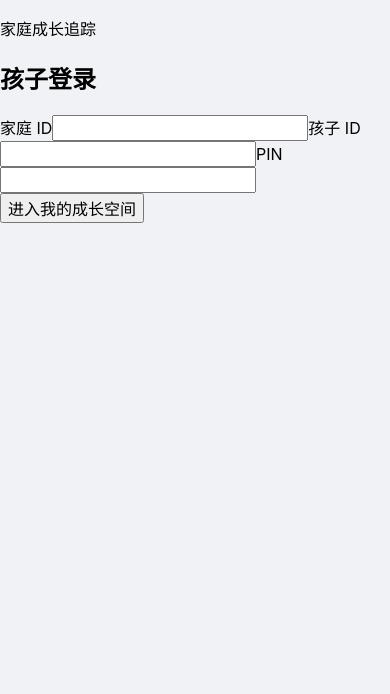
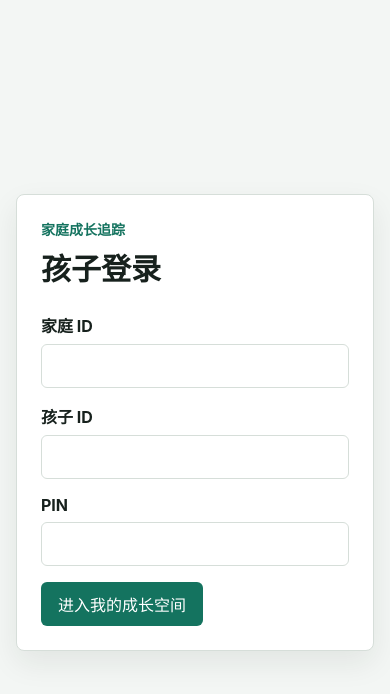
Before and after one commit to mflyn/LMS, a React (Create React App) app in the folder frontend/web/: page /child/login in a window 390 px wide. Shown: the top 694 px of the page. Built offline with nearby package versions, Linux system fonts and the light colour scheme.

Commit message:
style: finish responsive child entry

```diff
--- a/frontend/web/src/App.js
+++ b/frontend/web/src/App.js
@@ -4,6 +4,7 @@ import zhCN from 'antd/locale/zh_CN';
 import { BrowserRouter, Navigate, Outlet, Route, Routes } from 'react-router-dom';
 import './index.css';
 import './family-shell.css';
+import './child-shell.css';
 import { AuthProvider } from './contexts/AuthContext';
 import { ChildAuthProvider } from './contexts/ChildAuthContext';
 import { FamilyProvider } from './contexts/FamilyContext';
--- /dev/null
+++ b/frontend/web/src/child-shell.css
@@ -0,0 +1,259 @@
+:root {
+  --child-ink: #17211d;
+  --child-muted: #5f6f67;
+  --child-border: #d6ded9;
+  --child-surface: #ffffff;
+  --child-canvas: #f3f6f4;
+  --child-primary: #14735f;
+  --child-primary-dark: #0d5949;
+  --child-accent: #b96814;
+  --child-danger: #b42318;
+  --child-focus: #f0a83a;
+}
+
+.child-shell, .child-login-page { color: var(--child-ink); background: var(--child-canvas); }
+
+.child-shell {
+  min-height: 100vh;
+}
+
+.child-shell button,
+.child-shell input,
+.child-shell select,
+.child-shell textarea,
+.child-login-page button,
+.child-login-page input {
+  font: inherit;
+}
+
+.child-shell button:focus-visible,
+.child-shell input:focus-visible,
+.child-shell select:focus-visible,
+.child-shell textarea:focus-visible,
+.child-shell a:focus-visible,
+.child-login-page button:focus-visible,
+.child-login-page input:focus-visible {
+  outline: 3px solid var(--child-focus);
+  outline-offset: 2px;
+}
+
+.child-header {
+  min-height: 68px;
+  display: flex;
+  align-items: center;
+  padding: 12px max(24px, calc((100% - 1120px) / 2));
+  border-bottom: 1px solid var(--child-border);
+  background: var(--child-surface);
+}
+
+.child-header strong { font-size: 18px; }
+.child-eyebrow { margin: 0 0 6px; color: var(--child-primary); font-size: 14px; font-weight: 700; }
+
+.child-navigation {
+  min-height: 54px;
+  display: flex;
+  align-items: stretch;
+  gap: 4px;
+  padding: 6px max(24px, calc((100% - 1120px) / 2));
+  border-bottom: 1px solid var(--child-border);
+  background: var(--child-surface);
+}
+
+.child-navigation a {
+  min-width: 88px;
+  min-height: 42px;
+  display: grid;
+  place-items: center;
+  padding: 8px 16px;
+  border-radius: 6px;
+  color: var(--child-ink);
+  text-decoration: none;
+  font-weight: 650;
+}
+
+.child-navigation a:hover,
+.child-navigation a.is-active { color: var(--child-primary-dark); background: #e2f1ec; }
+
+.child-content {
+  width: min(100%, 1120px);
+  min-width: 0;
+  margin: 0 auto;
+  padding: 32px 24px 56px;
+}
+
+.child-page { min-width: 0; }
+.child-page-heading { display: flex; justify-content: space-between; gap: 16px; margin-bottom: 24px; }
+.child-page-heading h1 { margin: 0; font-size: 32px; line-height: 1.2; letter-spacing: 0; }
+.child-page-heading p { margin: 8px 0 0; color: var(--child-muted); line-height: 1.6; }
+.child-page h2 { margin: 0 0 14px; font-size: 20px; letter-spacing: 0; }
+.child-page h3 { margin: 0 0 6px; font-size: 17px; letter-spacing: 0; }
+
+.child-section { margin-top: 28px; padding-top: 22px; border-top: 1px solid var(--child-border); }
+.child-section-grid { display: grid; grid-template-columns: repeat(2, minmax(0, 1fr)); gap: 28px; }
+.child-empty-copy { color: var(--child-muted); }
+
+.child-task-list,
+.child-mistake-list,
+.child-reward-list { display: grid; gap: 10px; }
+
+.child-task-row,
+.child-mistake-row,
+.child-reward-row {
+  min-width: 0;
+  border: 1px solid var(--child-border);
+  border-radius: 6px;
+  background: var(--child-surface);
+}
+
+.child-task-row {
+  min-height: 64px;
+  display: grid;
+  grid-template-columns: auto minmax(0, 1fr) auto;
+  align-items: center;
+  gap: 12px;
+  padding: 12px 16px;
+  color: var(--child-ink);
+  text-decoration: none;
+}
+
+a.child-task-row:hover { border-color: #8fb8aa; background: #f8fcfa; }
+.child-task-row > span:last-child { color: var(--child-muted); font-size: 14px; }
+
+.child-dimension {
+  display: inline-flex;
+  width: fit-content;
+  padding: 3px 8px;
+  border-radius: 4px;
+  font-size: 13px;
+  font-weight: 700;
+  background: #edf2ef;
+}
+
+.child-dimension.is-moral { color: #7a3e00; background: #fff0c7; }
+.child-dimension.is-academic { color: #174b70; background: #e2f1fa; }
+.child-dimension.is-physical { color: #10604f; background: #dff1eb; }
+.child-dimension.is-artistic { color: #7a315d; background: #f8e5f1; }
+.child-dimension.is-labor { color: #59481d; background: #efead1; }
+
+.child-reminder-list,
+.child-confirmed-list,
+.child-ledger-list { margin: 0; padding: 0; list-style: none; }
+.child-reminder-list li,
+.child-confirmed-list li,
+.child-ledger-list li { padding: 12px 0; border-bottom: 1px solid var(--child-border); }
+.child-ledger-list li { display: flex; justify-content: space-between; gap: 16px; }
+.child-ledger-list strong { color: var(--child-primary-dark); }
+
+.child-resource-errors { display: grid; gap: 10px; }
+.child-resource-error { display: grid; gap: 6px; }
+.child-resource-error > strong { font-size: 14px; }
+.child-resource-error .family-data-state { padding: 12px 16px; }
+
+.child-back-link { display: inline-flex; min-height: 44px; align-items: center; color: var(--child-primary-dark); font-weight: 700; }
+.child-detail-list { display: grid; grid-template-columns: repeat(4, minmax(0, 1fr)); gap: 16px; margin: 0; }
+.child-detail-list div { min-width: 0; }
+.child-detail-list dt { color: var(--child-muted); font-size: 14px; }
+.child-detail-list dd { margin: 6px 0 0; overflow-wrap: anywhere; font-weight: 700; }
+
+.child-form { display: grid; gap: 16px; max-width: 680px; }
+.child-form label { display: grid; gap: 7px; color: var(--child-ink); font-weight: 650; }
+.child-form input,
+.child-form select,
+.child-form textarea {
+  width: 100%;
+  min-height: 44px;
+  border: 1px solid var(--child-border);
+  border-radius: 6px;
+  padding: 9px 11px;
+  color: var(--child-ink);
+  background: var(--child-surface);
+}
+.child-form textarea { min-height: 96px; resize: vertical; }
+.child-checkbox { display: flex !important; align-items: center; gap: 10px !important; }
+.child-checkbox input { width: 20px; min-height: 20px; }
+
+.child-primary-button,
+.child-secondary-button {
+  min-height: 44px;
+  width: fit-content;
+  padding: 9px 16px;
+  border: 1px solid transparent;
+  border-radius: 6px;
+  cursor: pointer;
+  font-weight: 750;
+}
+.child-primary-button { color: #fff; background: var(--child-primary); }
+.child-primary-button:hover { background: var(--child-primary-dark); }
+.child-secondary-button { color: var(--child-ink); border-color: var(--child-border); background: var(--child-surface); }
+.child-primary-button:disabled,
+.child-secondary-button:disabled { cursor: wait; opacity: 0.62; }
+.child-form-error { margin: 0; color: var(--child-danger); font-weight: 650; }
+.child-success-message { color: var(--child-primary-dark); font-weight: 750; }
+
+.child-mistake-row { display: grid; gap: 14px; padding: 18px; }
+.child-mistake-row label { display: grid; gap: 7px; font-weight: 650; }
+.child-mistake-row textarea { min-height: 88px; border: 1px solid var(--child-border); border-radius: 6px; padding: 10px; resize: vertical; }
+.child-record-heading > div { display: flex; align-items: center; gap: 8px; margin-bottom: 8px; color: var(--child-muted); }
+.child-record-heading > span { color: var(--child-muted); font-size: 14px; }
+.child-inline-actions { display: flex; flex-wrap: wrap; gap: 10px; }
+
+.child-star-balance {
+  width: fit-content;
+  min-width: 160px;
+  display: grid;
+  gap: 4px;
+  padding: 16px 20px;
+  border: 1px solid #e5c98f;
+  border-radius: 6px;
+  background: #fff8e7;
+}
+.child-star-balance span { color: #70552a; }
+.child-star-balance strong { color: #8a4b08; font-size: 32px; }
+.child-reward-row { padding: 16px; }
+.child-reward-row p { margin: 0; color: var(--child-muted); }
+
+.child-profile-grid { display: grid; grid-template-columns: repeat(3, minmax(0, 1fr)); gap: 24px; margin-bottom: 32px; }
+.child-profile-section { min-width: 0; padding-top: 16px; border-top: 1px solid var(--child-border); }
+.child-profile-section ul { margin: 0; padding-left: 20px; }
+.child-profile-section p { color: var(--child-muted); }
+
+.child-login-page { min-height: 100vh; display: grid; place-items: center; padding: 24px; }
+.child-login-panel {
+  width: min(100%, 460px);
+  padding: 32px;
+  border: 1px solid var(--child-border);
+  border-radius: 8px;
+  background: var(--child-surface);
+  box-shadow: 0 12px 30px rgba(23, 33, 29, 0.08);
+}
+.child-login-panel h1 { margin: 0; font-size: 30px; letter-spacing: 0; }
+.child-login-panel .child-form { margin-top: 24px; }
+
+@media (max-width: 767px) {
+  .child-header { min-height: 62px; padding: 10px 16px; }
+  .child-navigation {
+    position: fixed;
+    z-index: 20;
+    right: 0;
+    bottom: 0;
+    left: 0;
+    min-height: 66px;
+    display: grid;
+    grid-template-columns: repeat(4, minmax(0, 1fr));
+    gap: 0;
+    padding: 6px max(8px, env(safe-area-inset-right)) max(6px, env(safe-area-inset-bottom)) max(8px, env(safe-area-inset-left));
+    border-top: 1px solid var(--child-border);
+    border-bottom: 0;
+    box-shadow: 0 -4px 14px rgba(23, 33, 29, 0.08);
+  }
+  .child-navigation a { min-width: 0; min-height: 48px; padding: 8px 4px; }
+  .child-content { padding: 24px 16px 96px; }
+  .child-page-heading h1 { font-size: 28px; }
+  .child-task-row { grid-template-columns: auto minmax(0, 1fr); }
+  .child-task-row > span:last-child { grid-column: 2; }
+  .child-detail-list { grid-template-columns: repeat(2, minmax(0, 1fr)); }
+  .child-section-grid, .child-profile-grid { grid-template-columns: 1fr; gap: 10px; }
+  .child-inline-actions > button { flex: 1 1 140px; }
+  .child-login-page { padding: 16px; }
+  .child-login-panel { padding: 24px; }
+}
```
Also changed, not shown: 1 other file (tests, documents, lock files or other folders).
